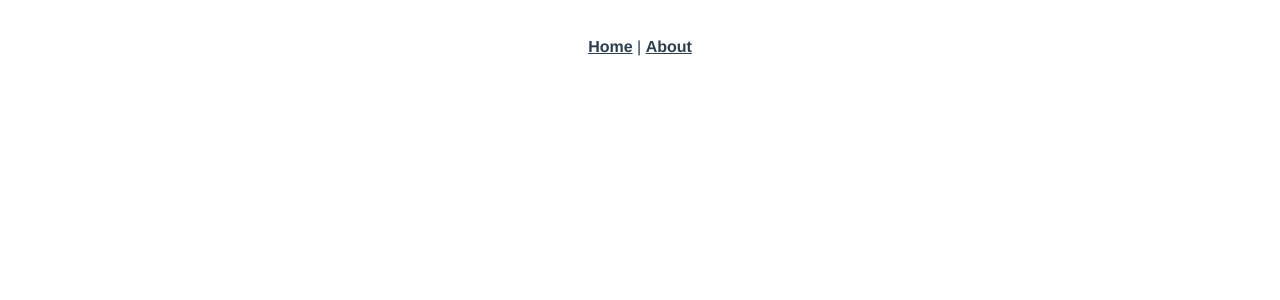
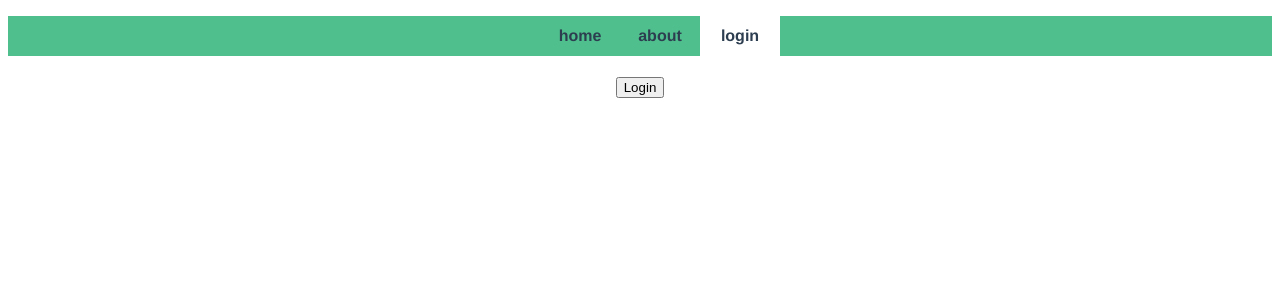
Before and after one commit to Raiu1210/mona_marche_front, a Vue app: page /#/login in a window 1280 px wide. Shown: the top 300 px of the page. Built offline with nearby package versions, Linux system fonts and the light colour scheme.

Commit message:
first commit

```diff
--- a/package.json
+++ b/package.json
@@ -8,6 +8,7 @@
     "lint": "vue-cli-service lint"
   },
   "dependencies": {
+    "axios": "^0.19.0",
     "core-js": "^2.6.5",
     "vue": "^2.6.10",
     "vue-router": "^3.0.3"
--- a/src/App.vue
+++ b/src/App.vue
@@ -1,12 +1,22 @@
 <template>
   <div id="app">
     <div id="nav">
-      <router-link to="/">Home</router-link> |
-      <router-link to="/about">About</router-link>
+      <nav>
+        <ul>
+          <router-link tag="li" to="/" exact><a>home</a></router-link>
+          <router-link tag="li" to="/about"><a>about</a></router-link>
+          <router-link tag="li" to="/login"><a>login</a></router-link>
+        </ul>
+      </nav>
     </div>
     <router-view/>
   </div>
 </template>
+
+<script>
+
+</script>
+
 
 <style>
 #app {
@@ -17,7 +27,7 @@
   color: #2c3e50;
 }
 #nav {
-  padding: 30px;
+  padding: 0px;
 }
 
 #nav a {
@@ -28,4 +38,28 @@
 #nav a.router-link-exact-active {
   color: #42b983;
 }
+
+nav {
+  background-color: #4fc08d;
+}
+ul > li {
+  display: inline-block;
+  margin: 0;
+  padding: 0;
+  width: 80px;
+  height: 40px;
+  line-height: 40px;
+  text-align: center;
+}
+ul > li > a {
+  display: block;
+  text-decoration: none;
+  color: #fff;
+  transition: all .3s ease-in-out;
+}
+.router-link-active > a,
+ul > li > a:hover {
+  background-color: #fff;
+  color: #4fc08d;
+}
 </style>
--- /dev/null
+++ b/src/api/index.js
@@ -0,0 +1,7 @@
+import axios from 'axios'
+
+export default () => {
+  return axios.create({
+    baseURL: 'https://localhost:3000/'
+  })
+}
--- /dev/null
+++ b/src/api/methods.js
@@ -0,0 +1,15 @@
+import Api from './index'
+
+export default {
+  async ask_verify_sig () {
+    var date = new Date();
+    var a = date.getTime();
+
+    var address = await window.mpurse.getAddress()
+    var message = "Please sign this message :" + a
+    var signature = await window.mpurse.signMessage(message);
+
+    const item = { address: address, message: message, signature: signature }
+    return Api().post('/verify', item)
+  }
+}
--- a/src/components/HelloWorld.vue
+++ /dev/null
@@ -1,58 +0,0 @@
-<template>
-  <div class="hello">
-    <h1>{{ msg }}</h1>
-    <p>
-      For a guide and recipes on how to configure / customize this project,<br>
-      check out the
-      <a href="https://cli.vuejs.org" target="_blank" rel="noopener">vue-cli documentation</a>.
-    </p>
-    <h3>Installed CLI Plugins</h3>
-    <ul>
-      <li><a href="https://github.com/vuejs/vue-cli/tree/dev/packages/%40vue/cli-plugin-babel" target="_blank" rel="noopener">babel</a></li>
-      <li><a href="https://github.com/vuejs/vue-cli/tree/dev/packages/%40vue/cli-plugin-eslint" target="_blank" rel="noopener">eslint</a></li>
-    </ul>
-    <h3>Essential Links</h3>
-    <ul>
-      <li><a href="https://vuejs.org" target="_blank" rel="noopener">Core Docs</a></li>
-      <li><a href="https://forum.vuejs.org" target="_blank" rel="noopener">Forum</a></li>
-      <li><a href="https://chat.vuejs.org" target="_blank" rel="noopener">Community Chat</a></li>
-      <li><a href="https://twitter.com/vuejs" target="_blank" rel="noopener">Twitter</a></li>
-      <li><a href="https://news.vuejs.org" target="_blank" rel="noopener">News</a></li>
-    </ul>
-    <h3>Ecosystem</h3>
-    <ul>
-      <li><a href="https://router.vuejs.org" target="_blank" rel="noopener">vue-router</a></li>
-      <li><a href="https://vuex.vuejs.org" target="_blank" rel="noopener">vuex</a></li>
-      <li><a href="https://github.com/vuejs/vue-devtools#vue-devtools" target="_blank" rel="noopener">vue-devtools</a></li>
-      <li><a href="https://vue-loader.vuejs.org" target="_blank" rel="noopener">vue-loader</a></li>
-      <li><a href="https://github.com/vuejs/awesome-vue" target="_blank" rel="noopener">awesome-vue</a></li>
-    </ul>
-  </div>
-</template>
-
-<script>
-export default {
-  name: 'HelloWorld',
-  props: {
-    msg: String
-  }
-}
-</script>
-
-<!-- Add "scoped" attribute to limit CSS to this component only -->
-<style scoped>
-h3 {
-  margin: 40px 0 0;
-}
-ul {
-  list-style-type: none;
-  padding: 0;
-}
-li {
-  display: inline-block;
-  margin: 0 10px;
-}
-a {
-  color: #42b983;
-}
-</style>
--- a/src/router.js
+++ b/src/router.js
@@ -14,10 +14,12 @@ export default new Router({
     {
       path: '/about',
       name: 'about',
-      // route level code-splitting
-      // this generates a separate chunk (about.[hash].js) for this route
-      // which is lazy-loaded when the route is visited.
       component: () => import(/* webpackChunkName: "about" */ './views/About.vue')
-    }
+    },
+    {
+      path: '/login',
+      name: 'login',
+      component: () => import(/* webpackChunkName: "about" */ './views/Login.vue')
+    },
   ]
 })
--- a/src/views/Home.vue
+++ b/src/views/Home.vue
@@ -1,18 +1,17 @@
 <template>
   <div class="home">
     <img alt="Vue logo" src="../assets/logo.png">
-    <HelloWorld msg="Welcome to Your Vue.js App"/>
+    <!-- <HelloWorld msg="Mona marche!!!"/> -->
+    <h2>{{ msg }}</h2>
   </div>
 </template>
 
 <script>
 // @ is an alias to /src
-import HelloWorld from '@/components/HelloWorld.vue'
-
 export default {
   name: 'home',
-  components: {
-    HelloWorld
+  data: {
+    msg: 'Mona marche!'
   }
 }
 </script>
--- /dev/null
+++ b/src/views/Login.vue
@@ -0,0 +1,26 @@
+<template>
+  <div class="login">
+    <h1>{{ msg }}</h1>
+    <button @click='post'>Login</button>
+  </div>
+</template>
+
+<script>
+import Methods from '@/api/methods'
+
+export default {
+  name: 'HelloWorld',
+
+  methods: {
+    async post() {
+      let response = await Methods.ask_verify_sig()
+      console.log(response["data"]["message"])
+      if(response["data"]["message"]) {
+        alert("login success")
+      } else {
+        alert("login failed")
+      }
+    }
+  }
+}
+</script>
--- /dev/null
+++ b/vue.config.js
@@ -0,0 +1,11 @@
+const fs = require('fs');
+
+module.exports = {
+    devServer: {
+      https: {
+        key: fs.readFileSync('../../../ssl/localhost.key'),
+        cert: fs.readFileSync('../../../ssl/localhost.crt'),
+        ca: fs.readFileSync('../../../ssl/myCA.pem'),
+      }
+    }
+  }
```
Also changed, not shown: 1 other file (tests, documents, lock files or other folders).
